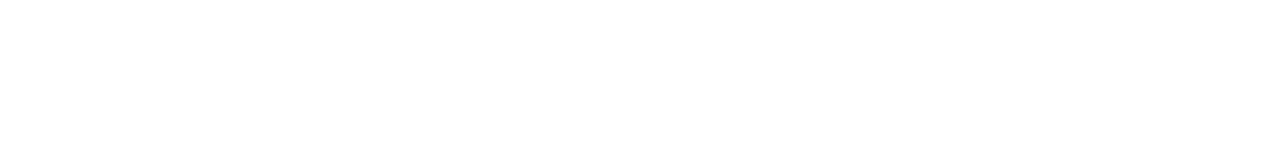
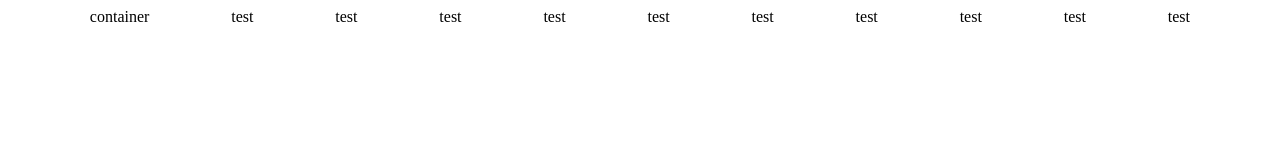
Before and after one commit to jmanacid1/odin-project-etch-a-sketch, a plain HTML site: page index.html in a window 1280 px wide. Drawn offline with Linux system fonts and the light colour scheme.

Commit message:
Start again

```diff
--- a/index.html
+++ b/index.html
@@ -4,10 +4,11 @@
     <meta charset="UTF-8">
     <meta http-equiv="X-UA-Compatible" content="IE=edge">
     <meta name="viewport" content="width=device-width, initial-scale=1.0">
-    <title>Document</title>
+    <title>Etch a Sketch</title>
+    <link rel="stylesheet" href="styles.css">
 </head>
 <body>
     <script src="script.js" defer></script>
-
+    <div id="container">container</div>
 </body>
 </html>
--- a/script.js
+++ b/script.js
@@ -0,0 +1,20 @@
+//create 16 divs
+//make 16 divs using JS inside an html container div
+//make function that creates a new grid of divs
+    //function(number of divs, space)
+        //space / number of divs = space for each div
+        //for number of divs, create div with dimensions above inside container
+const container = document.getElementById('container')
+function createGrid(numDivs,gridSize){
+    const divSize = gridSize / numDivs
+    console.log(divSize)
+    for(let i=0; i<numDivs;i++){
+        const div = document.createElement('div')
+        div.innerHTML = 'test'
+        container.appendChild(div)
+
+        }
+    }
+
+
+createGrid(10,100)
--- a/styles.css
+++ b/styles.css
@@ -0,0 +1,4 @@
+#container{
+    display: flex;
+    justify-content: space-evenly;
+}
```
Also changed, not shown: notes.txt (added).
